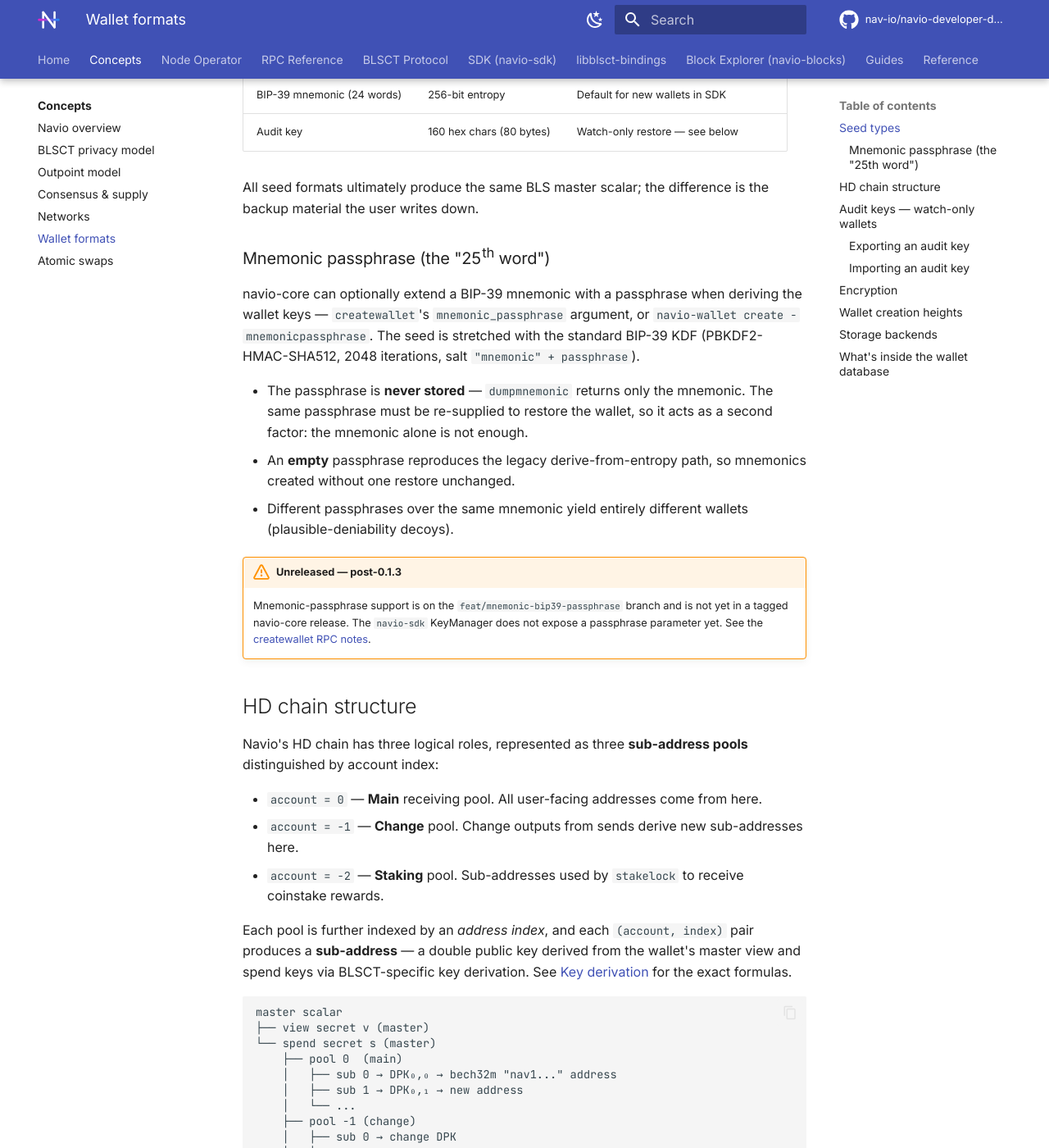
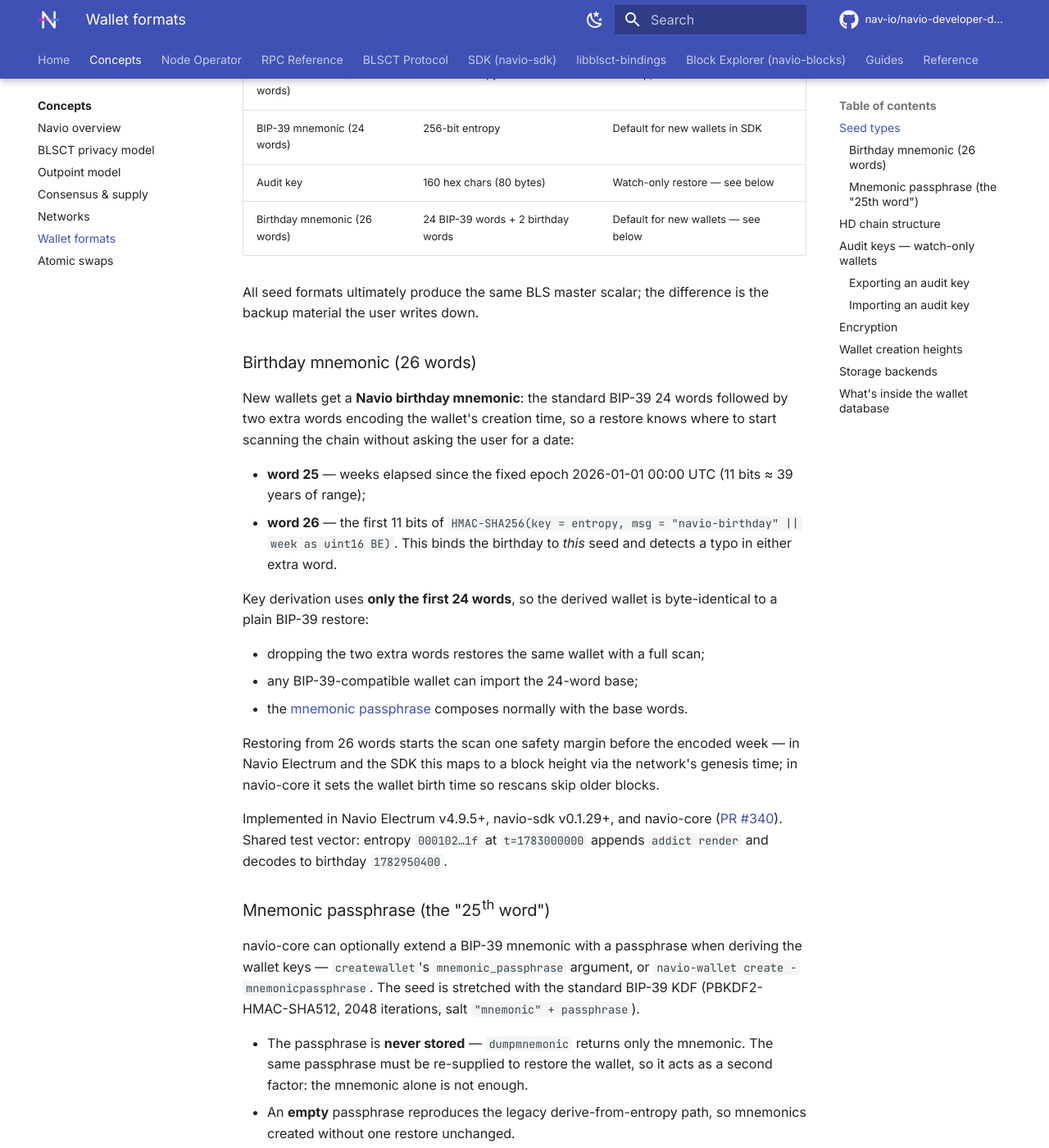
Before and after one commit to nav-io/navio-developer-docs, an MkDocs documentation site: the page built from docs/concepts/wallet-formats.md, in a window 1280 px wide and 1400 px high, scrolled down 439 px. Shown: the whole window at 82% size. Built offline with MkDocs 1.6.1 and Material for MkDocs 9.7.7, drawn with Linux system fonts in a browser that asks for light colours; comment, search, counter and statistics services are not loaded; the version menu is left out.

Commit message:
concepts: document the 26-word Navio birthday mnemonic

```diff
--- a/docs/concepts/wallet-formats.md
+++ b/docs/concepts/wallet-formats.md
@@ -10,8 +10,26 @@
 | BIP-39 mnemonic (12 words)   | 128-bit entropy | Backup, human-transcribable              |
 | BIP-39 mnemonic (24 words)   | 256-bit entropy | Default for new wallets in SDK              |
 | Audit key                    | 160 hex chars (80 bytes) | Watch-only restore — see below   |
+| Birthday mnemonic (26 words) | 24 BIP-39 words + 2 birthday words | Default for new wallets — see below |
 
 All seed formats ultimately produce the same BLS master scalar; the difference is the backup material the user writes down.
+
+### Birthday mnemonic (26 words)
+
+New wallets get a **Navio birthday mnemonic**: the standard BIP-39 24 words followed by two extra words encoding the wallet's creation time, so a restore knows where to start scanning the chain without asking the user for a date:
+
+-   **word 25** — weeks elapsed since the fixed epoch 2026-01-01 00:00 UTC (11 bits ≈ 39 years of range);
+-   **word 26** — the first 11 bits of `HMAC-SHA256(key = entropy, msg = "navio-birthday" || week as uint16 BE)`. This binds the birthday to *this* seed and detects a typo in either extra word.
+
+Key derivation uses **only the first 24 words**, so the derived wallet is byte-identical to a plain BIP-39 restore:
+
+-   dropping the two extra words restores the same wallet with a full scan;
+-   any BIP-39-compatible wallet can import the 24-word base;
+-   the [mnemonic passphrase](#mnemonic-passphrase-the-25th-word) composes normally with the base words.
+
+Restoring from 26 words starts the scan one safety margin before the encoded week — in Navio Electrum and the SDK this maps to a block height via the network's genesis time; in navio-core it sets the wallet birth time so rescans skip older blocks.
+
+Implemented in Navio Electrum v4.9.5+, navio-sdk v0.1.29+, and navio-core ([PR #340](https://github.com/nav-io/navio-core/pull/340)). Shared test vector: entropy `000102…1f` at `t=1783000000` appends `addict render` and decodes to birthday `1782950400`.
 
 ### Mnemonic passphrase (the "25th word")
 
```
Also changed, not shown: docs/guides/secure-setup.md (+1 -1 lines).
